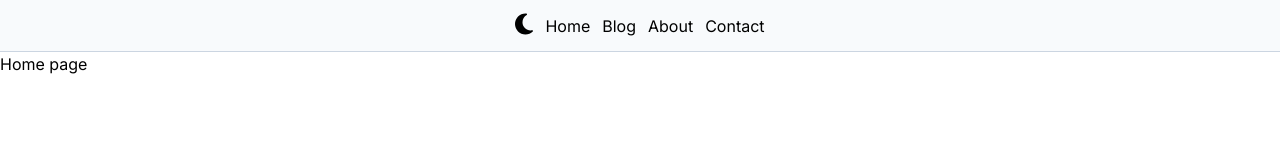
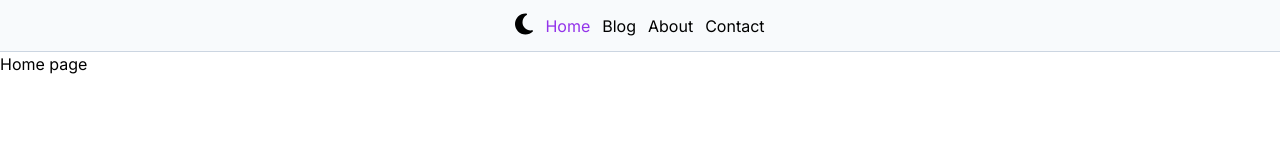
Before and after one commit to Mark-Alexis-Posadas/next-blog, a Next.js app: page / in a window 1280 px wide. Shown: the top 160 px of the page. Built offline with nearby package versions, Linux system fonts and the light colour scheme.

Commit message:
added active color theme

```diff
--- a/app/_components/nav.tsx
+++ b/app/_components/nav.tsx
@@ -4,9 +4,11 @@ import { useToggle } from "../_hooks/useToggle";
 import { navbarData } from "../_data/navbar";
 import { FontAwesomeIcon } from "@fortawesome/react-fontawesome";
 import { faMoon, faSun } from "@fortawesome/free-solid-svg-icons";
+import { usePathname } from "next/navigation";
 
 export default function Navbar() {
   const { toggle, handleSetToggle } = useToggle();
+  const router = usePathname;
   return (
     <nav className="p-3 flex items-center justify-center border-b border-slate-300 bg-slate-50 dark:bg-black">
       <ul className="flex items-center gap-3">
@@ -17,10 +19,15 @@ export default function Navbar() {
           />
         </button>
         {navbarData.map((data) => (
-          <li key={data.id}>
-            <Link href={data.path} className="dark:text-white">
-              {data.title}
-            </Link>
+          <li
+            key={data.id}
+            className={`${
+              router() === data.path
+                ? "text-purple-600 dark:text-purple-600"
+                : ""
+            } dark:text-white`}
+          >
+            <Link href={data.path}>{data.title}</Link>
           </li>
         ))}
       </ul>
```
